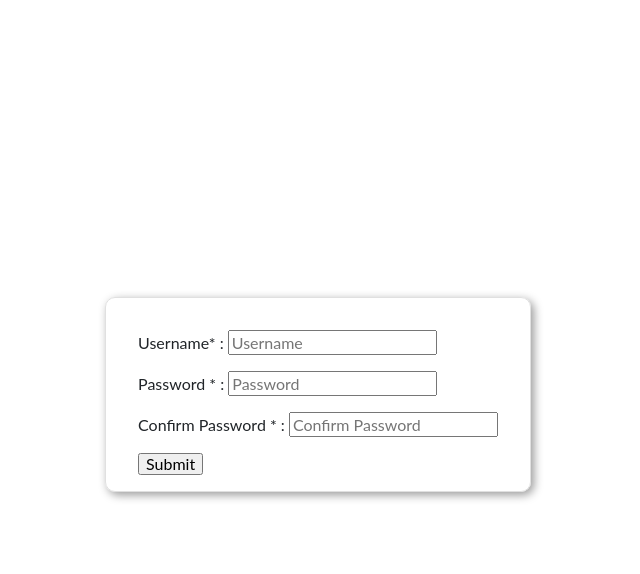
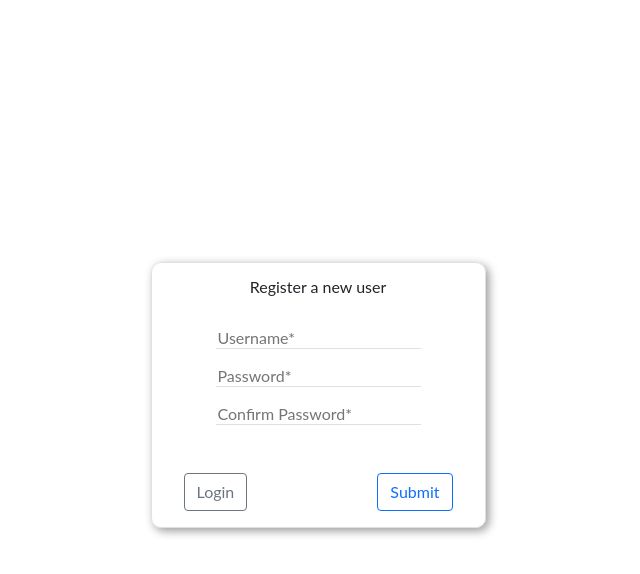
Before and after one commit to yildiztugba/hyf-backend-introduction, a website with bundled scripts: page client/index.html in a window 1280 px wide. Both pictures are taken after a click on the button "Register". Shown: the whole page, without its empty margins (322-962 px from the left). Built offline with nearby package versions, Linux system fonts and the light colour scheme.

Commit message:
login and register componenets

```diff
--- a/client/src/components/login-page.component.js
+++ b/client/src/components/login-page.component.js
@@ -1,9 +1,10 @@
 export const loginPageComponent = () => {
   const container = document.createElement('div');
+  container.style = 'height:100%;';
   container.className = 'flex-container flex-column';
 
   container.innerHTML = `
-  <div id="error">
+      <div id="error">
         <i class="fa fa-times-circle"></i> <span id="error-text"></span>
       </div>
       <div id="success">
--- a/client/src/components/register-page.component.js
+++ b/client/src/components/register-page.component.js
@@ -4,26 +4,59 @@ export const registerPageComponent = () => {
   container.className = 'flex-container flex-column';
 
   container.innerHTML = `
+  <div id="error">
+        <i class="fa fa-times-circle"></i> <span id="error-text"></span>
+      </div>
+      <div id="success">
+        <span id="success-tex"></span>
+      </div>
       <form action="" id="register-form">
+        <h3>Register a new user</h3>
+        <div class="input-container">
           <div>
-            <label for="username">Username* : </label>
-            <input type="text" id="username" placeholder="Username" name="username" required></input>
+            <input
+              type="text"
+              id="username"
+              placeholder="Username*"
+              name="username"
+              required
+            />
           </div>
           <div>
-            <label for="password">Password * : </label>
-            <input type="password" id="password" placeholder="Password" name="password" required></input>
+            <input
+              type="password"
+              id="password"
+              placeholder="Password*"
+              name="password"
+              required
+            />
           </div>
           <div>
-            <label for="confirm-password">Confirm Password * : </label>
-            <input type="password" id="confirm-password" placeholder="Confirm Password" name="confirm-password" required></input>
+            <input
+              type="password"
+              id="confirm-password"
+              placeholder="Confirm Password*"
+              name="confirm-password"
+              required
+            />
+          </div>
+        </div>
+        <div class="d-flex justify-content-between">
+          <input
+            type="button"
+            value="Login"
+            id="login-link-btn"
+            class="btn btn-outline-secondary"
+          />
 
-        </div>
-        <div>
-            <input type="submit" value="Submit">
+          <input
+            type="submit"
+            value="Submit"
+            id="register-submit-btn"
+            class="btn btn-outline-primary"
+          />
         </div>
       </form>`;
 
-  const register = container.querySelector('#register');
-
   return container;
 };
--- a/client/src/handlers/login.js
+++ b/client/src/handlers/login.js
@@ -1,6 +1,8 @@
 // import { postRegisterUser } from '../api-calls/calls';
+import { loginPageComponent } from '../components/login-page.component.js';
 
-// import { state } from '../state/state';
+import { state } from '../state/state.js';
+import { registerUserLink } from './register.js';
 
 export async function loginUser(event) {
   event.preventDefault();
@@ -38,12 +40,32 @@ export async function loginUser(event) {
   console.log(response);
 
   // auth procedures
-  // state.token = response.token;
-  // state.username = response.username;
-  // state.isLoggedIn = true;
+  state.token = response.token;
+  state.username = response.username;
+  state.isLoggedIn = true;
 
   // TODO redirect to the chat page
-  // console.log(state);
+  console.log(state);
+}
+
+export function loginUserLink(event) {
+  event.preventDefault();
+  event.stopPropagation();
+
+  const root = document.getElementById('root');
+  while (root.firstChild) {
+    root.removeChild(root.firstChild);
+  }
+
+  const loginPage = loginPageComponent();
+
+  root.appendChild(loginPage);
+
+  document.getElementById('login-form').addEventListener('submit', loginUser);
+
+  document
+    .getElementById('register-link-btn')
+    .addEventListener('click', registerUserLink);
 }
 
 /** delete below */
--- a/client/src/handlers/register.js
+++ b/client/src/handlers/register.js
@@ -1,6 +1,7 @@
 // import { postRegisterUser } from '../api-calls/calls';
 
 import { registerPageComponent } from '../components/register-page.component.js';
+import { loginUserLink } from '../handlers/login.js';
 
 export async function registerUser(event) {
   event.preventDefault();
@@ -60,7 +61,13 @@ export function registerUserLink(event) {
 
   root.appendChild(registerPage);
 
-  console.log(event.target);
+  document
+    .getElementById('register-form')
+    .addEventListener('submit', registerUser);
+
+  document
+    .getElementById('login-link-btn')
+    .addEventListener('click', loginUserLink);
 }
 
 /** delete below */
--- a/client/styles.css
+++ b/client/styles.css
@@ -491,6 +491,19 @@ form h3 {
   margin-bottom: 1.5rem;
 }
 
+form label {
+  margin-right: 1rem;
+}
+
+.input-container {
+  margin: 2rem 1rem 3rem;
+}
+
+.input-container input {
+  border: none;
+  border-bottom: 1px solid #e0e0e0;
+}
+
 .flex-container {
   display: flex;
   justify-content: center;
```
Also changed, not shown: client/src/components/register.html (+5 -6 lines). Lines whose indentation alone changed are shown as unchanged.
